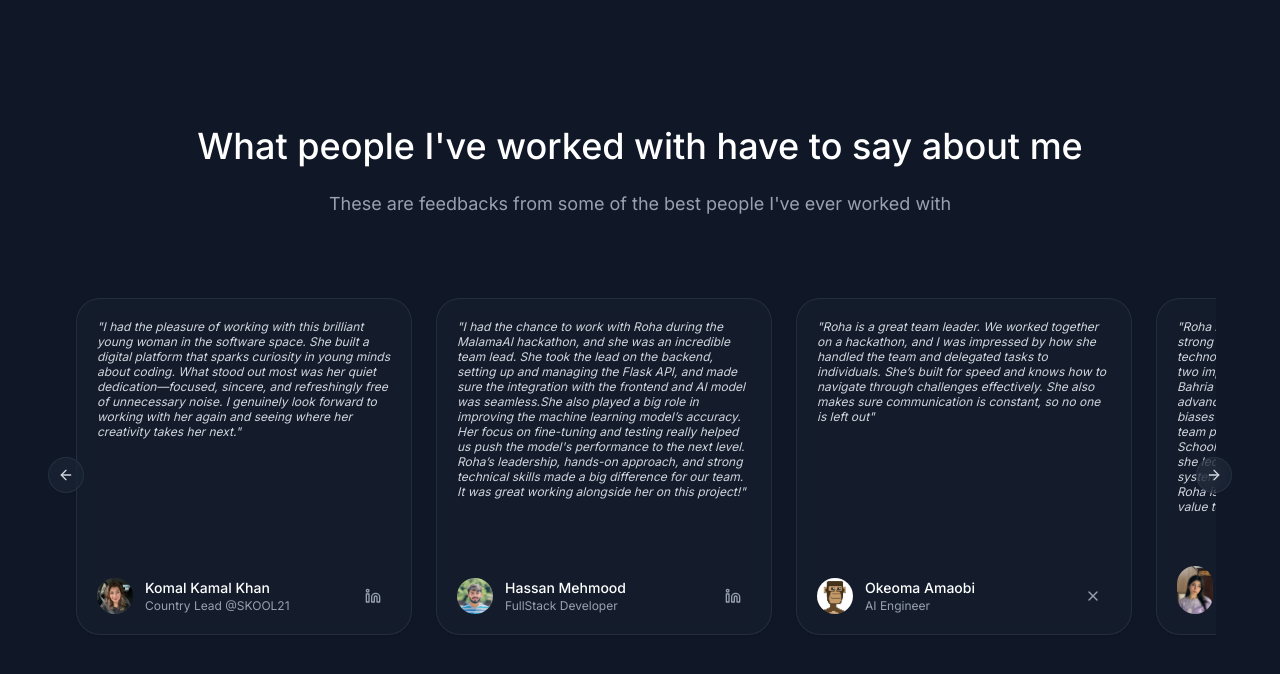
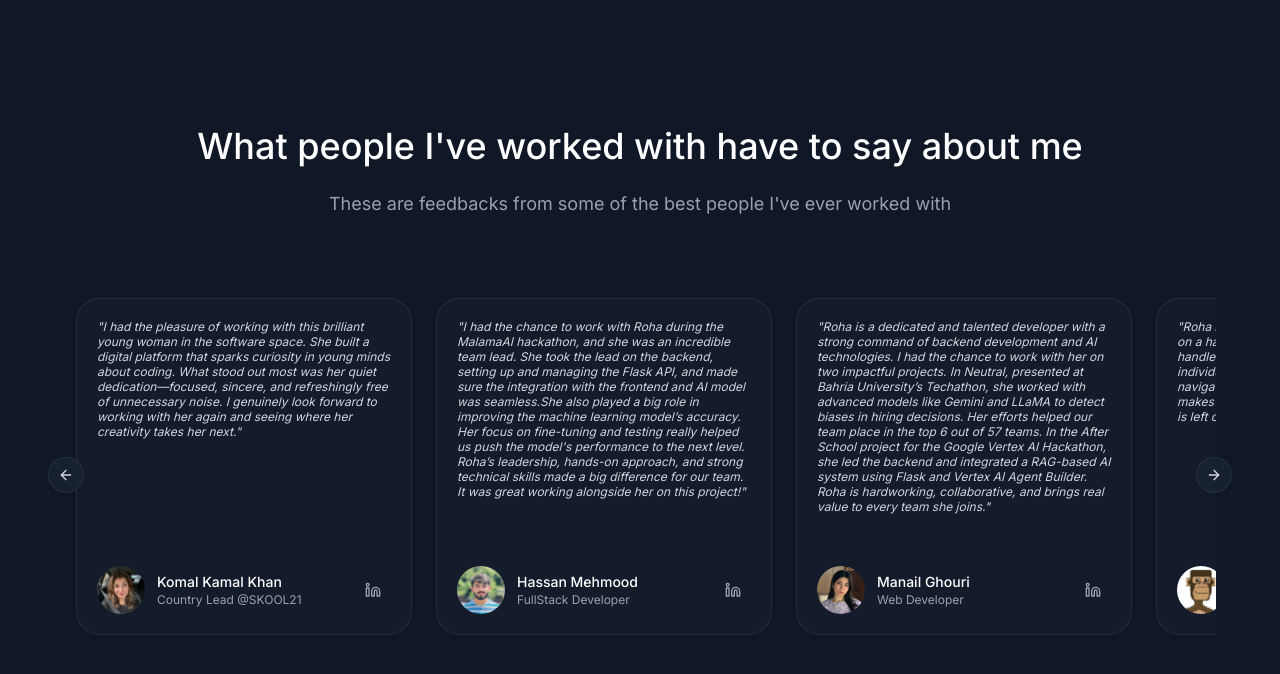
Before and after one commit to row-huh/roha.dev-v3, a Next.js app in the folder src/: page / in a window 1280 px wide. Shown: the part 3035-3709 px from the top of the page. Built offline with nearby package versions, Linux system fonts and the light colour scheme.

Commit message:
fixed image aspect ratios

```diff
--- a/src/components/testimonials-carousel.tsx
+++ b/src/components/testimonials-carousel.tsx
@@ -40,20 +40,20 @@ interface Testimonial {
       socialLink: { type: "linkedin", url: "https://www.linkedin.com/in/hassan-mehmood413/" },
     },
     {
+      name: "Manail Ghouri",
+      role: "Web Developer",
+      quote:
+        "Roha is a dedicated and talented developer with a strong command of backend development and AI technologies. I had the chance to work with her on two impactful projects. In Neutral, presented at Bahria University’s Techathon, she worked with advanced models like Gemini and LLaMA to detect biases in hiring decisions. Her efforts helped our team place in the top 6 out of 57 teams. In the After School project for the Google Vertex AI Hackathon, she led the backend and integrated a RAG-based AI system using Flask and Vertex AI Agent Builder. Roha is hardworking, collaborative, and brings real value to every team she joins.",
+      pfp: "/testimonials/manail.png",
+      socialLink: { type: "linkedin", url: "https://www.linkedin.com/in/manail-ghouri-a28069256/" },
+    },
+    {
       name: "Okeoma Amaobi",
       role: "AI Engineer",
       quote:
         "Roha is a great team leader. We worked together on a hackathon, and I was impressed by how she handled the team and delegated tasks to individuals. She’s built for speed and knows how to navigate through challenges effectively. She also makes sure communication is constant, so no one is left out",
       pfp: "/testimonials/okeoma.png",
       socialLink: { type: "x", url: "https://x.com/okey_amy" },
-    },
-    {
-      name: "Manail Ghouri",
-      role: "Web Developer",
-      quote:
-        "Roha is a dedicated and talented developer with a strong command of backend development and AI technologies. I had the chance to work with her on two impactful projects. In Neutral, presented at Bahria University’s Techathon, she worked with advanced models like Gemini and LLaMA to detect biases in hiring decisions. Her efforts helped our team place in the top 6 out of 57 teams. In the After School project for the Google Vertex AI Hackathon, she led the backend and integrated a RAG-based AI system using Flask and Vertex AI Agent Builder. Roha is hardworking, collaborative, and brings real value to every team she joins.",
-      pfp: "/testimonials/manail.png",
-      socialLink: { type: "linkedin", url: "https://www.linkedin.com/in/manail-ghouri-a28069256/" },
     },
     {
       name: "Laiba Laeeq",
@@ -122,13 +122,14 @@ function Testimonials() {
     <p className="text-xs text-gray-300 mb-4 italic flex-grow leading-tight">"{testimonial.quote}"</p>
     <div className="flex items-center justify-between mt-3">
       <div className="flex items-center gap-3">
-        <Image
-          src={testimonial.pfp || "/placeholder.svg"}
-          alt={`${testimonial.name}'s profile picture`}
-          width={36}
-          height={36}
-          className="rounded-full object-cover"
-        />
+      <Image
+        src={testimonial.pfp || "/testimonials/placeholder.png"}
+        alt={`${testimonial.name}'s profile picture`}
+        width={48}
+        height={48}
+        className="rounded-full object-cover w-12 h-12"
+        style={{ aspectRatio: "1 / 1" }}
+      />
         <div>
           <p className="font-medium text-sm text-white">{testimonial.name}</p>
           <p className="text-xs text-gray-400">{testimonial.role}</p>
```
Also changed, not shown: src/public/testimonials/placeholder.png (renamed from src/public/testimonials/placeholer.png).
